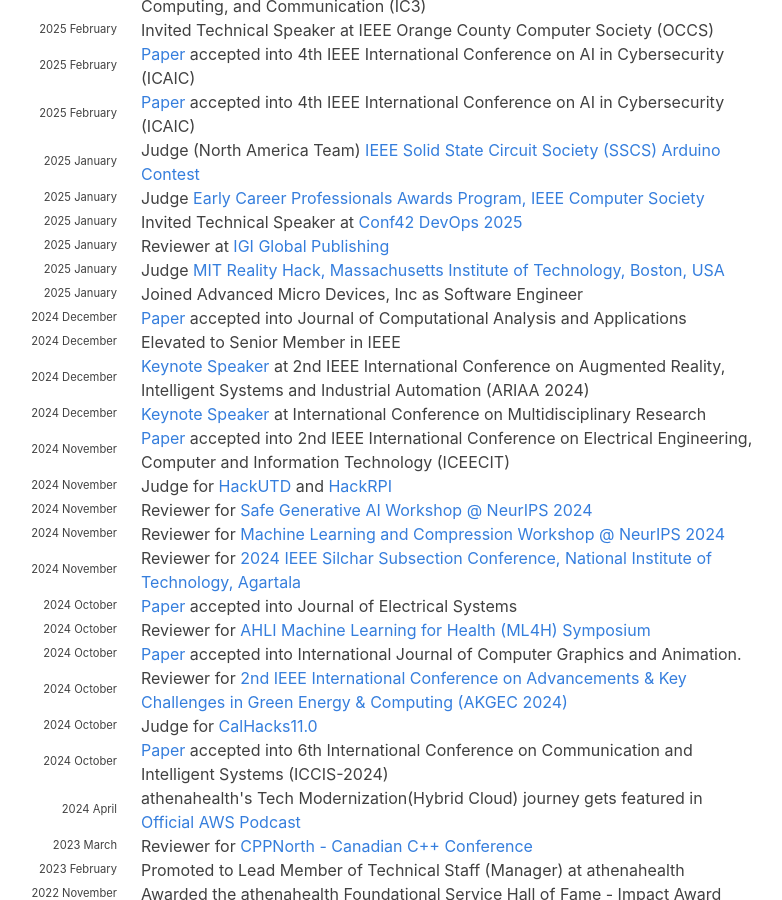
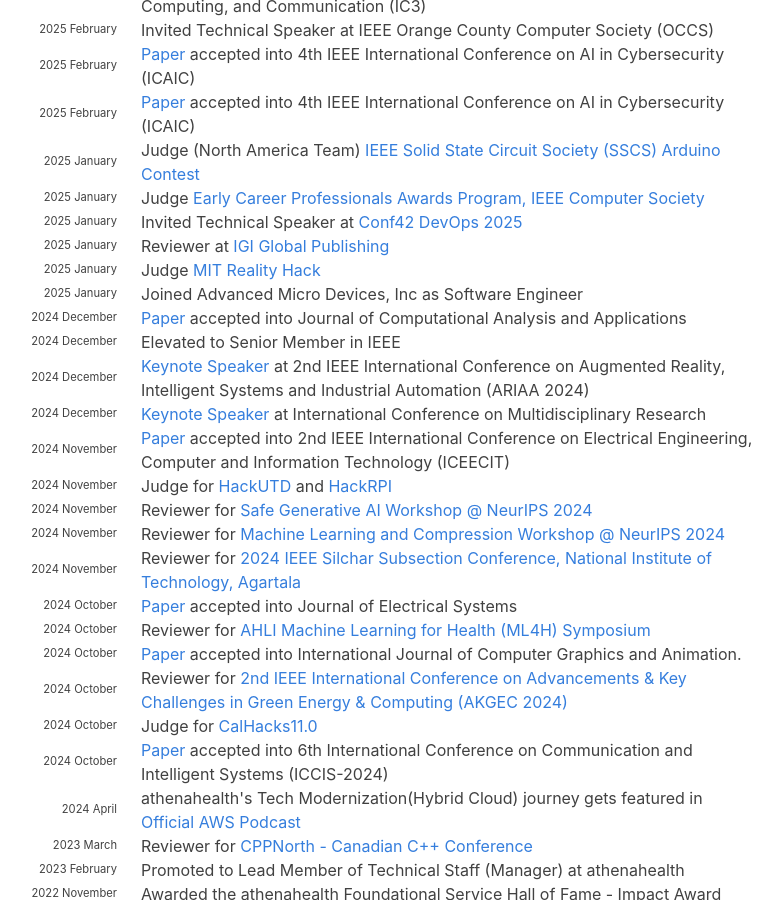
Before and after one commit to hariharanragothaman/hariharanragothaman.github.io, a Jekyll site: the page built from index.md, in a window 1280 px wide and 900 px high, scrolled down 940 px. Shown: the whole window, without its empty margins (191-973 px from the left). Built offline with Jekyll 4.4.1, drawn with Linux system fonts in a browser that asks for light colours; nearby versions of some CDN libraries; some web fonts are replaced.

Commit message:
Polishes and Updates

```diff
--- a/_data/news.yaml
+++ b/_data/news.yaml
@@ -43,7 +43,7 @@
 
 - year: 2025
   year-extra: January
-  description: Judge <a href="https://www.mitrealityhack.com/about">MIT Reality Hack, Massachusetts Institute of Technology, Boston, USA</a>
+  description: Judge <a href="https://www.mitrealityhack.com/about">MIT Reality Hack</a>
 
 - year: 2025
   year-extra: January
```
